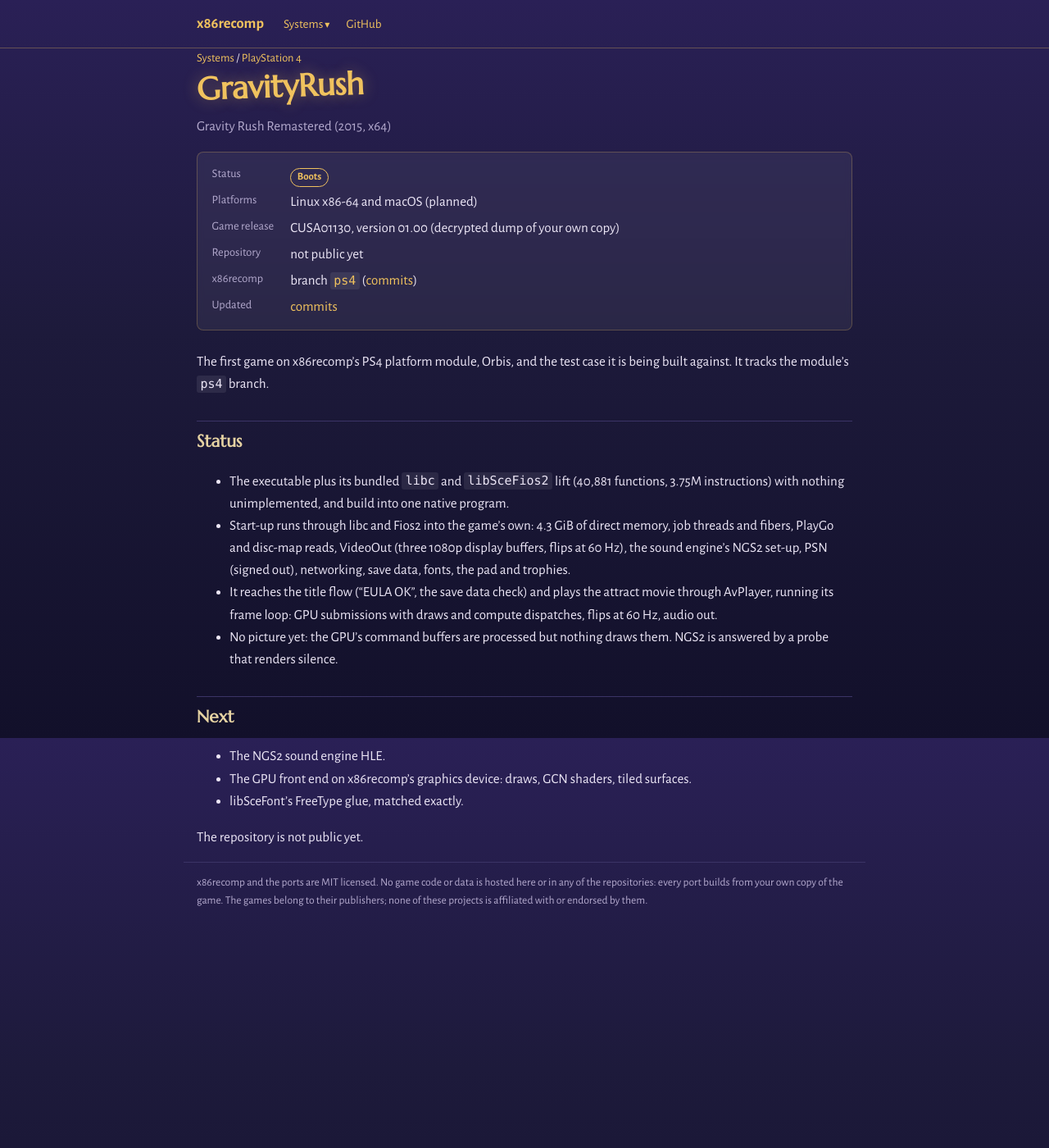
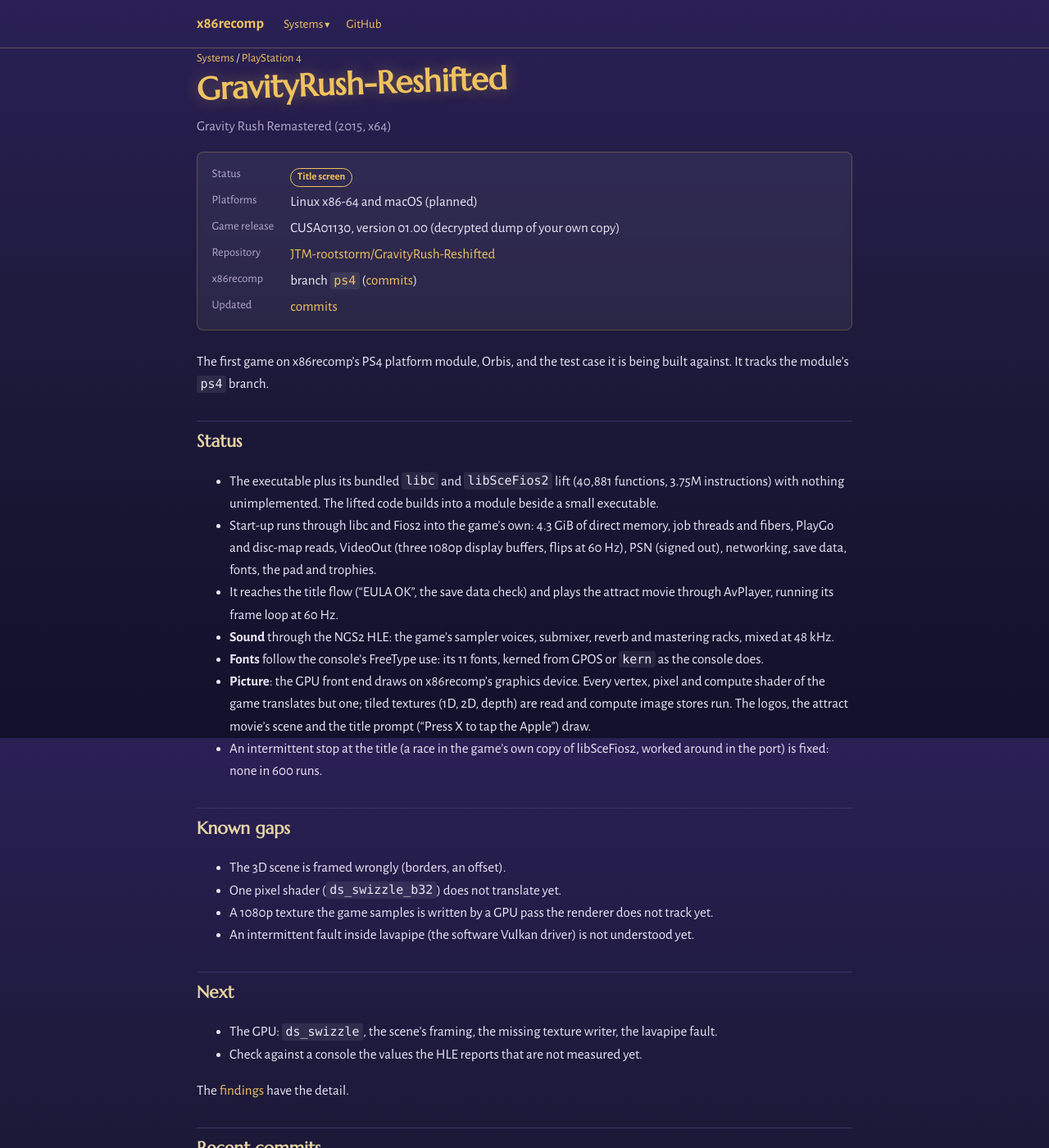
Before and after one commit to JTM-rootstorm/x86recomp.site, a Jekyll site: the page built from _projects/ps4/gravityrush.md, in a window 1280 px wide and 1400 px high. Shown: the whole window at 82% size. Built offline with Jekyll 4.4.1, drawn with Linux system fonts in a browser that asks for light colours.

Commit message:
GravityRush-Reshifted: public repo, status from its findings
The page links the repository and takes its status, known gaps and next
steps from FINDINGS.md (sound, fonts and a picture at the title). The PS4
page lists NGS2 and the GPU front end as in the module.

```diff
--- a/_projects/ps4/gravityrush.md
+++ b/_projects/ps4/gravityrush.md
@@ -1,5 +1,5 @@
 ---
-title: GravityRush
+title: GravityRush-Reshifted
 short: Gravity Rush Remastered
 game: Gravity Rush Remastered
 year: 2015
@@ -8,10 +8,11 @@ theme: gravityrush
 fonts: "family=Marcellus&family=Alegreya+Sans:ital,wght@0,400;0,700;1,400"
 order: 1
 stage: boots
-status: Boots
-summary: The first PS4 port, on the Orbis module. Runs into the title flow and the attract movie with its frame loop at 60 Hz; no picture until the GPU front end.
+status: Title screen
+summary: The first PS4 port, on the Orbis module. Runs into the title flow with sound and a picture; the logos, the attract movie's scene and the title prompt draw.
 platforms: Linux x86-64 and macOS (planned)
 release: CUSA01130, version 01.00 (decrypted dump of your own copy)
+repo: https://github.com/JTM-rootstorm/GravityRush-Reshifted
 ---
 
 The first game on x86recomp's PS4 platform module, Orbis, and the test
@@ -20,25 +21,40 @@ case it is being built against. It tracks the module's `ps4` branch.
 ## Status
 
 - The executable plus its bundled `libc` and `libSceFios2` lift (40,881
-  functions, 3.75M instructions) with nothing unimplemented, and build
-  into one native program.
+  functions, 3.75M instructions) with nothing unimplemented. The lifted
+  code builds into a module beside a small executable.
 - Start-up runs through libc and Fios2 into the game's own: 4.3 GiB of
   direct memory, job threads and fibers, PlayGo and disc-map reads,
-  VideoOut (three 1080p display buffers, flips at 60 Hz), the sound
-  engine's NGS2 set-up, PSN (signed out), networking, save data, fonts,
-  the pad and trophies.
+  VideoOut (three 1080p display buffers, flips at 60 Hz), PSN (signed
+  out), networking, save data, fonts, the pad and trophies.
 - It reaches the title flow ("EULA OK", the save data check) and plays
-  the attract movie through AvPlayer, running its frame loop: GPU
-  submissions with draws and compute dispatches, flips at 60 Hz, audio
-  out.
-- No picture yet: the GPU's command buffers are processed but nothing
-  draws them. NGS2 is answered by a probe that renders silence.
+  the attract movie through AvPlayer, running its frame loop at 60 Hz.
+- **Sound** through the NGS2 HLE: the game's sampler voices, submixer,
+  reverb and mastering racks, mixed at 48 kHz.
+- **Fonts** follow the console's FreeType use: its 11 fonts, kerned from
+  GPOS or `kern` as the console does.
+- **Picture**: the GPU front end draws on x86recomp's graphics device.
+  Every vertex, pixel and compute shader of the game translates but
+  one; tiled textures (1D, 2D, depth) are read and compute image stores
+  run. The logos, the attract movie's scene and the title prompt
+  ("Press X to tap the Apple") draw.
+- An intermittent stop at the title (a race in the game's own copy of
+  libSceFios2, worked around in the port) is fixed: none in 600 runs.
+
+## Known gaps
+
+- The 3D scene is framed wrongly (borders, an offset).
+- One pixel shader (`ds_swizzle_b32`) does not translate yet.
+- A 1080p texture the game samples is written by a GPU pass the
+  renderer does not track yet.
+- An intermittent fault inside lavapipe (the software Vulkan driver) is
+  not understood yet.
 
 ## Next
 
-- The NGS2 sound engine HLE.
-- The GPU front end on x86recomp's graphics device: draws, GCN shaders,
-  tiled surfaces.
-- libSceFont's FreeType glue, matched exactly.
+- The GPU: `ds_swizzle`, the scene's framing, the missing texture
+  writer, the lavapipe fault.
+- Check against a console the values the HLE reports that are not
+  measured yet.
 
-The repository is not public yet.
+The [findings]({{ page.repo }}/blob/main/FINDINGS.md) have the detail.
```
Also changed, not shown: _systems/ps4.md (+7 -4 lines).
